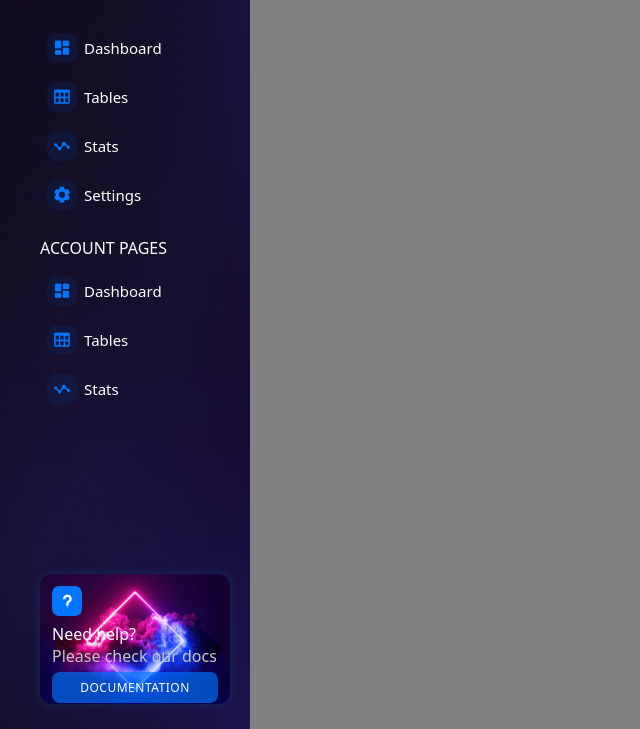
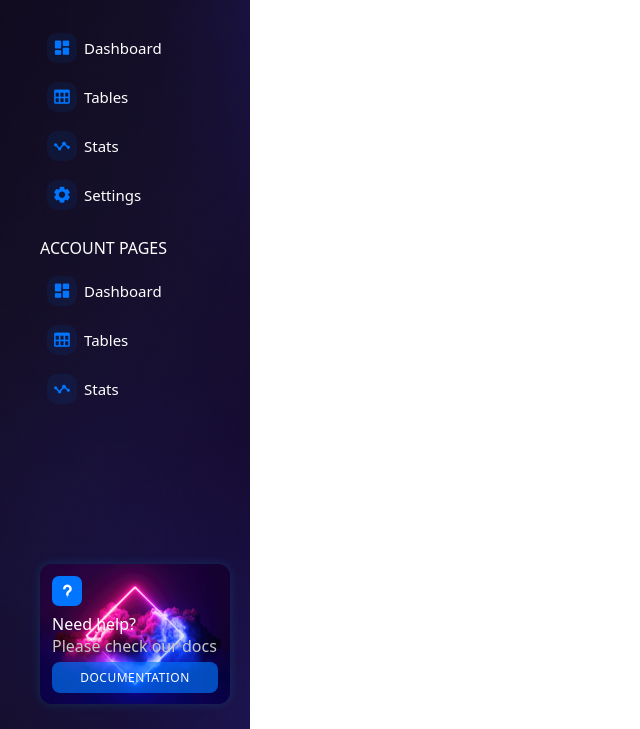
Before and after one commit to samandarjumayev/Qoshimcha-1, a plain HTML site: page index.html in a window 1280 px wide. Shown: the part 71-800 px from the top of the page, without its empty margins (0-640 px from the left). Drawn offline with nearby package versions, Linux system fonts and the light colour scheme.

Commit message:
left section

```diff
--- a/main.css
+++ b/main.css
@@ -15,7 +15,6 @@
 /* Style */
 
 .main {
-    background-color: gray;
     height: 100vh;
     display: flex;
     gap: 12px;
@@ -124,7 +123,7 @@
 
 .left-bottom {
     width: 100%;
-    height: 130px;
+    height: 140px;
     border-radius: 12px;
     padding: 12px;
     background: url(./images/neon-background.jpg);
```
